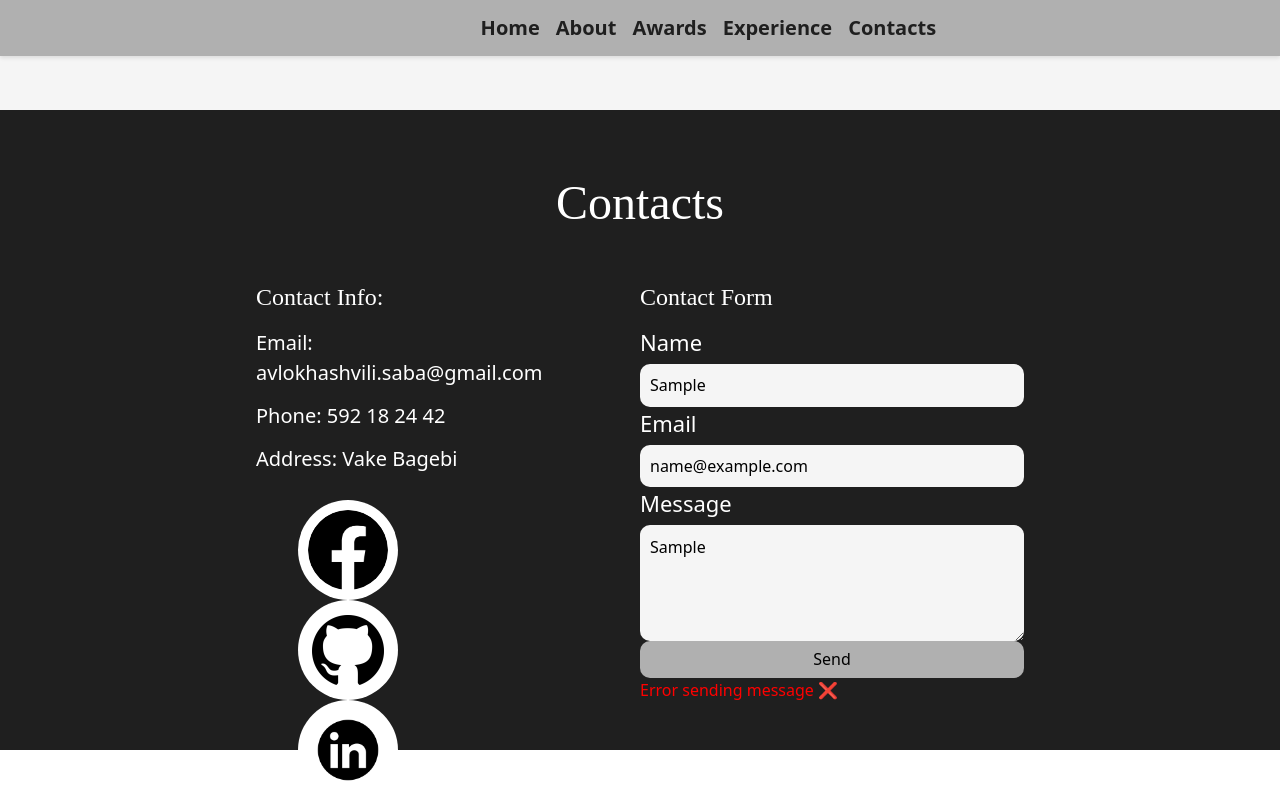
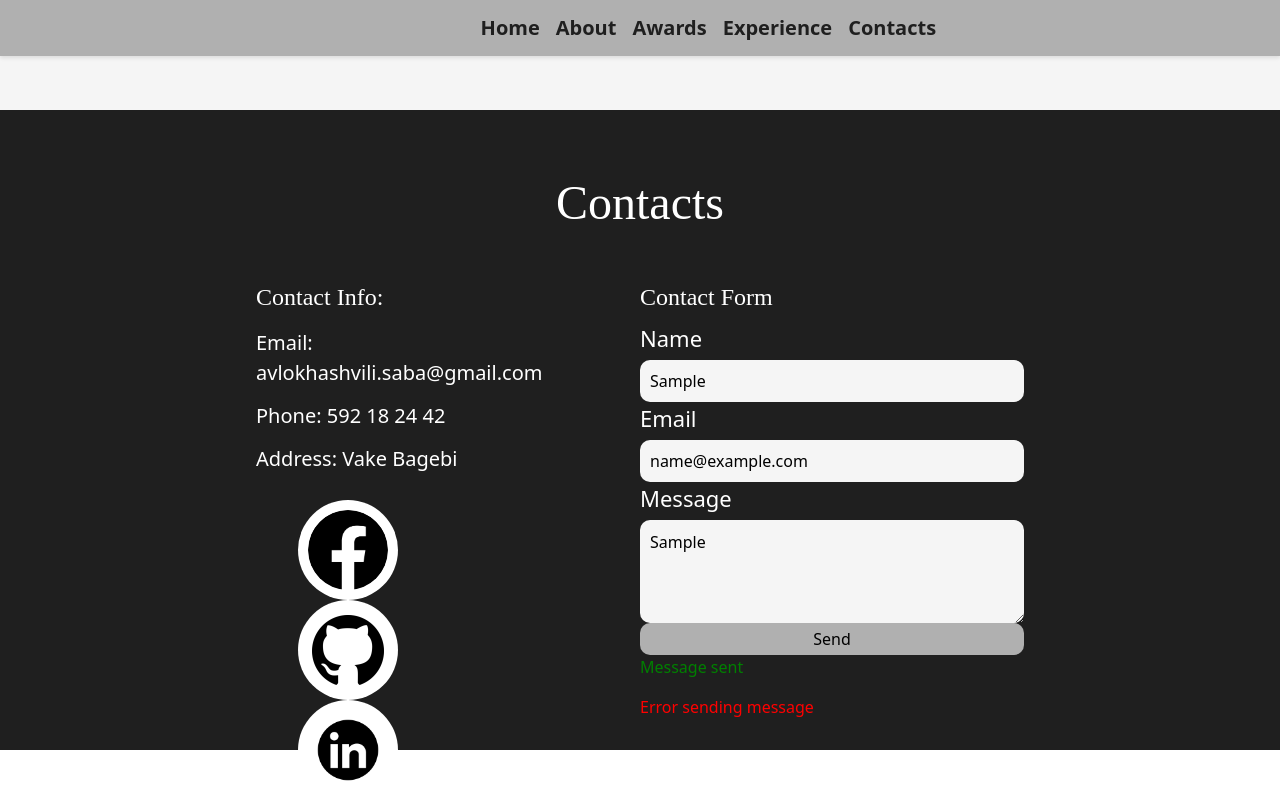
Before and after one commit to SabaAV/SabaAV_CV, a React (Create React App) app: page / in a window 1280 px wide. Both pictures are taken after typing "Sample", "name@example.com", "Sample" into the empty fields and a click on the button "Send". Shown: the part 2770-3570 px from the top of the page. Built offline with nearby package versions, Linux system fonts and the light colour scheme; no server answers; a web font is replaced by a local one.

Commit message:
Another small contact changes

```diff
--- a/src/App.css
+++ b/src/App.css
@@ -483,7 +483,7 @@ header h1 {
 
 .ContactForm {
   width: 100%;
-  height: 90%;
+  height: 95%;
   display: flex;
   flex-direction: column;
   justify-content: space-between;
@@ -527,8 +527,7 @@ header h1 {
   transition: 0.3s ease all;
 }
 .ContactForm button:hover {
-  background-color: #1f1f1f;
-  color: white;
+  background-color: #cecdcd;
 }
 @media (max-width: 991px) {
   header {
--- a/src/Pages/Contacts.js
+++ b/src/Pages/Contacts.js
@@ -95,11 +95,10 @@ function Contacts() {
             <textarea name="message" required placeholder="Your Message" />
 
             <button type="submit">Send</button>
-            {status === "success" && (
-              <p style={{ color: "green" }}>Message sent ✅</p>
-            )}
+            <p style={{ color: "green" }}>Message sent</p>
+            {status === "success" && <p>Message sent</p>}
             {status === "error" && (
-              <p style={{ color: "red" }}>Error sending message ❌</p>
+              <p style={{ color: "red" }}>Error sending message</p>
             )}
           </form>
         </div>
```
